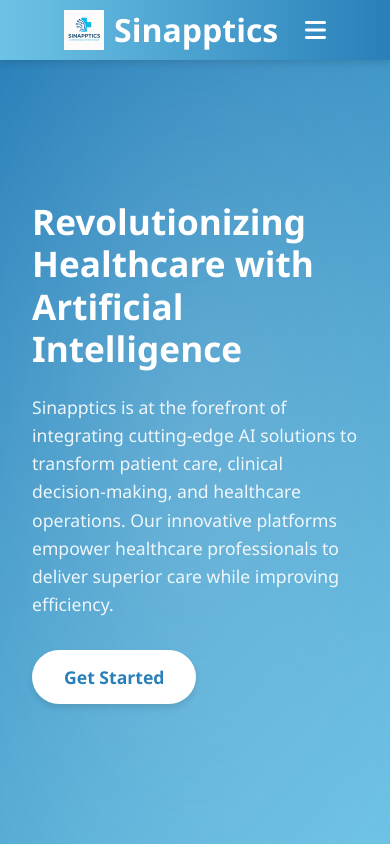
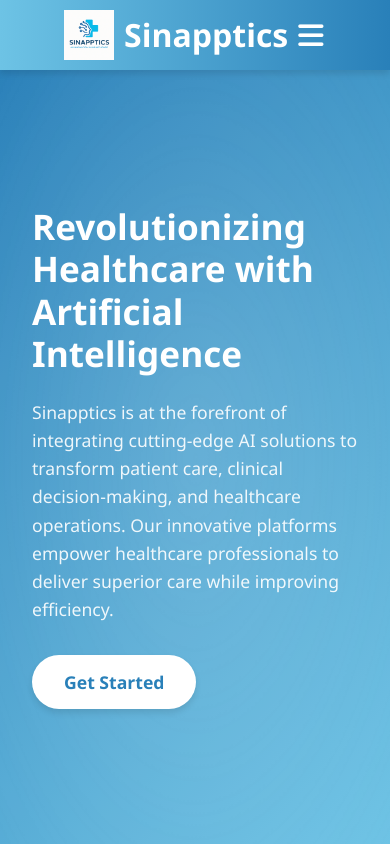
Before and after one commit to ankithere2004/sinapptics.github.io, a plain HTML site: page index.html in a window 390 px wide. Shown: the top 844 px of the page. Drawn offline with Linux system fonts and the light colour scheme.

Commit message:
Add files via upload

```diff
--- a/index.html
+++ b/index.html
@@ -13,7 +13,7 @@
             --text-dark: #2c3e50;
             --text-light: #ecf0f1;
             --shadow: rgba(0, 0, 0, 0.1);
-            --header-height: 80px; /* Define header height variable */
+            --header-height: 85px; /* Increased header height for larger logo */
         }
 
         * {
@@ -67,7 +67,7 @@
         }
 
         .logo img {
-            height: 50px; /* Reduced logo size */
+            height: 65px; /* Increased logo size */
             margin-right: 10px;
         }
 
@@ -97,8 +97,10 @@
         .menu-toggle {
             display: none;
             cursor: pointer;
-            font-size: 1.5rem;
+            font-size: 1.8rem; /* Larger icon */
             color: white;
+            padding: 10px; /* Larger touch target */
+            -webkit-tap-highlight-color: transparent; /* Remove highlight on tap for iOS */
         }
 
         .hero {
@@ -439,7 +441,7 @@
 
         @media (max-width: 768px) {
             :root {
-                --header-height: 60px; /* Even smaller header on mobile */
+                --header-height: 70px; /* Increased header height on mobile */
             }
 
             .header-content {
@@ -447,7 +449,7 @@
             }
 
             .logo img {
-                height: 40px; /* Smaller logo on mobile */
+                height: 50px; /* Increased logo size on mobile but still responsive */
             }
 
             .menu-toggle {
@@ -534,7 +536,7 @@
     <header>
         <div class="container header-content">
             <a href="#" class="logo">
-                <img src="sinapptics.png" height="80px" alt="Sinapptics Logo">
+                <img src="sinapptics.png" alt="Sinapptics Logo">
                 Sinapptics
             </a>
             <div class="menu-toggle" id="mobile-menu">
@@ -750,11 +752,14 @@
             });
         });
 
-        // Mobile menu toggle
+        // Mobile menu toggle - enhanced for mobile devices
         const mobileMenu = document.getElementById('mobile-menu');
         const navMenu = document.getElementById('nav-menu');
 
-        mobileMenu.addEventListener('click', function() {
+        // Add both click and touchend events for better mobile responsiveness
+        ['click', 'touchend'].forEach(eventType => {
+            mobileMenu.addEventListener(eventType, function(e) {
+                e.preventDefault(); // Prevent default behavior
                 navMenu.classList.toggle('active');
                 // Toggle icon between bars and times
                 const icon = this.querySelector('i');
@@ -766,14 +771,17 @@
                     icon.classList.add('fa-bars');
                 }
             });
+        });
 
-        // Close mobile menu when clicking on links
+        // Close mobile menu when clicking on links - enhanced for mobile
         document.querySelectorAll('#nav-menu a').forEach(link => {
-            link.addEventListener('click', function() {
+            ['click', 'touchend'].forEach(eventType => {
+                link.addEventListener(eventType, function(e) {
                     navMenu.classList.remove('active');
                     const icon = mobileMenu.querySelector('i');
                     icon.classList.remove('fa-times');
                     icon.classList.add('fa-bars');
+                });
             });
         });
 
```
Lines whose indentation alone changed are shown as unchanged.
